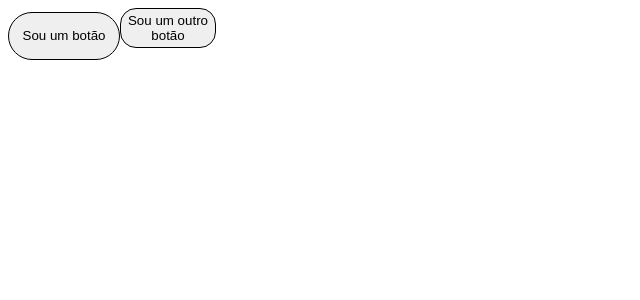
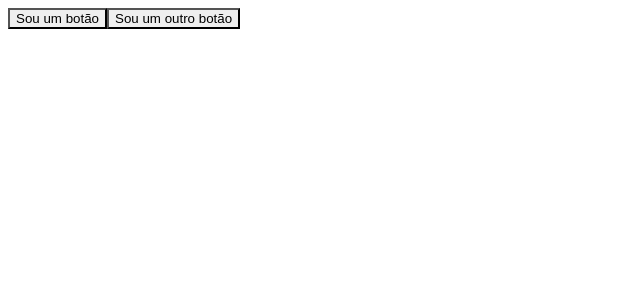
Before and after one commit to petersilvahs/mudE, a React (Vite) app: page /card in a window 1280 px wide. Shown: the top 300 px of the page, without its empty margins (0-640 px from the left). Built offline with nearby package versions, Linux system fonts and the light colour scheme.

Commit message:
feat/add-libs

```diff
--- a/src/components/styles/Button/button.ts
+++ /dev/null
@@ -1,14 +0,0 @@
-import styled from 'styled-components'
-
-export const Button = styled.button`
-  width: 7rem;
-  height: 3rem;
-  border: 1px solid;
-  border-radius: 2rem;
-  `
-  export const HeaderButton = styled.button`
-  width: 6rem;
-  height: 2.5rem;
-  border-radius: 1rem;
-  border: 0.5px solid;
-  `
--- a/src/components/styles/Card/card.ts
+++ /dev/null
@@ -1,6 +0,0 @@
-import styled from 'styled-components'
-
-export const Card = styled.div`
-width: 10rem;
-height: 10rem;
-`
--- a/src/components/styles/Text/text.ts
+++ /dev/null
@@ -1,5 +0,0 @@
-import styled from 'styled-components'
-
-export const Text = styled.text`
-   font-family: roboto;
-  `
--- a/src/pages/Card.tsx
+++ b/src/pages/Card.tsx
@@ -1,14 +1,14 @@
-import { Button, HeaderButton } from "../components/styles/Button/button";
+import { Button } from "@chakra-ui/react"
 
-export function Card(){
-   return(
+export function Card() {
+   return (
       <>
-      <Button>
-         Sou um botão
-      </Button>
-      <HeaderButton>
-         Sou um outro botão
-      </HeaderButton>
+         <Button>
+            Sou um botão
+         </Button>
+         <Button>
+            Sou um outro botão
+         </Button>
       </>
    )
 }
```
Also changed, not shown: package.json (+7 -1 lines), tsconfig.json (+13 -3 lines), 2 other files (tests, documents, lock files or other folders).
